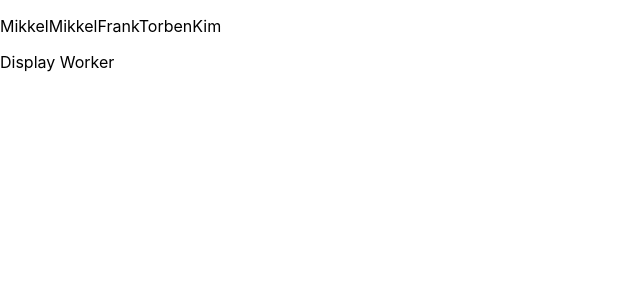
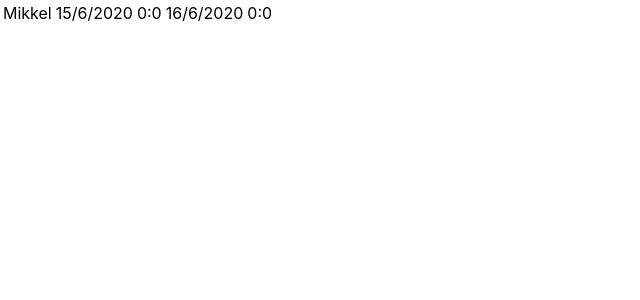
Before and after one commit to Tarth/wiplanner, a React (Create React App) app: page / in a window 1280 px wide. Shown: the top 300 px of the page, without its empty margins (0-640 px from the left). Built offline with nearby package versions, Linux system fonts and the light colour scheme.

Commit message:
tring to display multiple workers

```diff
--- a/src/index.js
+++ b/src/index.js
@@ -11,23 +11,58 @@ function Container() {
   }
   return (
     <div>
-      <GetUserNamesFromJobs items={items}></GetUserNamesFromJobs>
-      <DisplayWorker items={items} workerId={0}></DisplayWorker>
+      {/*Comments looks like this in JSX*/}
+      {/*<GetUserNamesFromJobs items={items}></GetUserNamesFromJobs>*/}
+      <DisplayAllWorkers items={items}></DisplayAllWorkers>
     </div>
   );
 }
 
-function DisplayWorker({ items, workerId }) {
-  // Loop over the object and extract values from it
-  for (let [key, value] of Object.entries(items[workerId])) {
-    console.log(`${key}: ${value}`);
+function DisplayAllWorkers({ items }) {
+  console.log(items.length);
+  for (let i = 0; i < items.length; i++) {
+    return (
+      <div>
+        <DisplayWorker items={items} workerId={i}></DisplayWorker>
+      </div>
+    );
   }
-  return <p>Display Worker</p>;
 }
 
+function DisplayWorker({ items, workerId }) {
+  return (
+    <div>
+      <table>
+        <tbody>
+          <tr>
+            <td>{items[workerId].username}</td>
+            <td>
+              {items[workerId].start.getDate()}/
+              {items[workerId].start.getMonth()}/
+              {items[workerId].start.getFullYear()}
+            </td>
+            <td>
+              {items[workerId].start.getHours()}:
+              {items[workerId].start.getMinutes()}
+            </td>
+            <td>
+              {items[workerId].end.getDate()}/{items[workerId].end.getMonth()}/
+              {items[workerId].end.getFullYear()}
+            </td>
+            <td>
+              {items[workerId].end.getHours()}:
+              {items[workerId].end.getMinutes()}
+            </td>
+          </tr>
+        </tbody>
+      </table>
+    </div>
+  );
+}
+/*
 function GetUserNamesFromJobs({ items }) {
   let usernames = [];
-  console.log(items[0]);
+
   for (let i = 0; i < items.length; i++) {
     let temp = items[i].username;
     usernames.push(temp);
@@ -39,6 +74,7 @@ function GetUserNamesFromJobs({ items }) {
     return <p>{usernames}</p>;
   }
 }
+*/
 
 ReactDOM.render(
   <div className="room">
```
